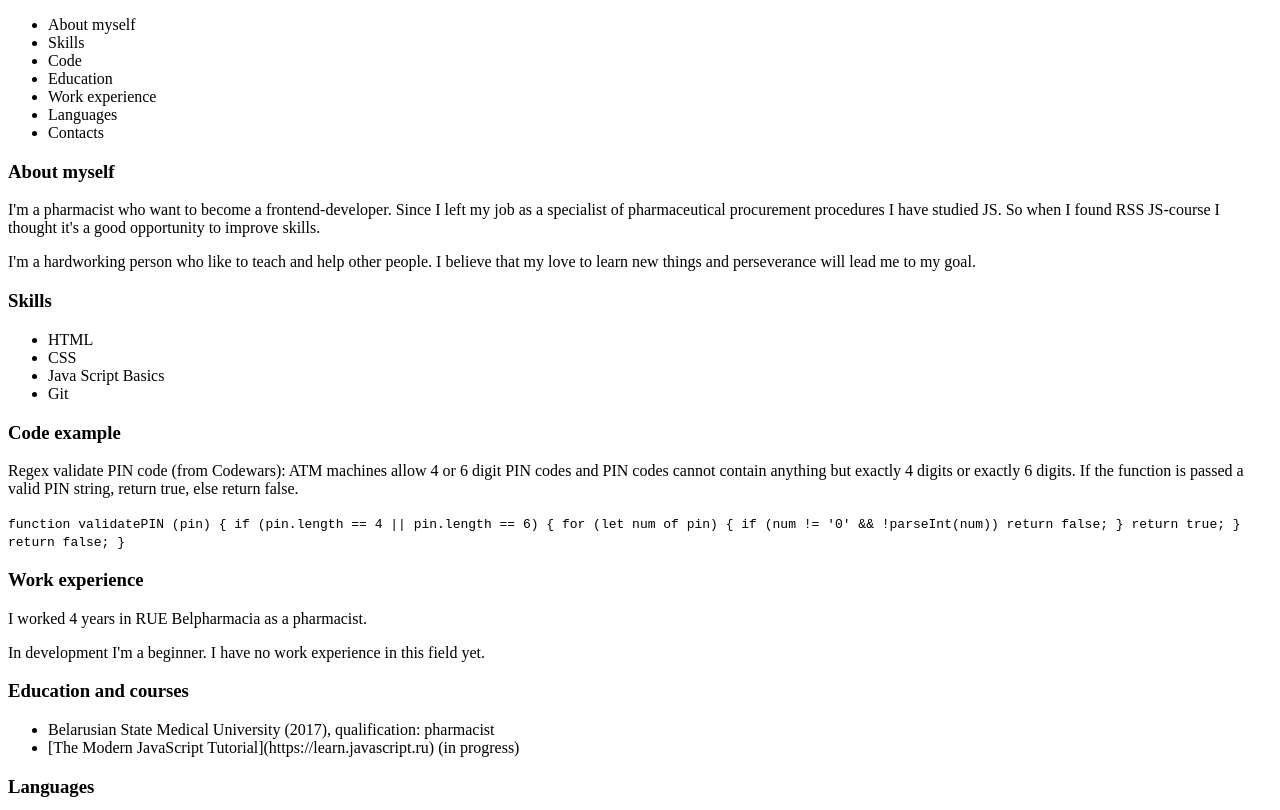
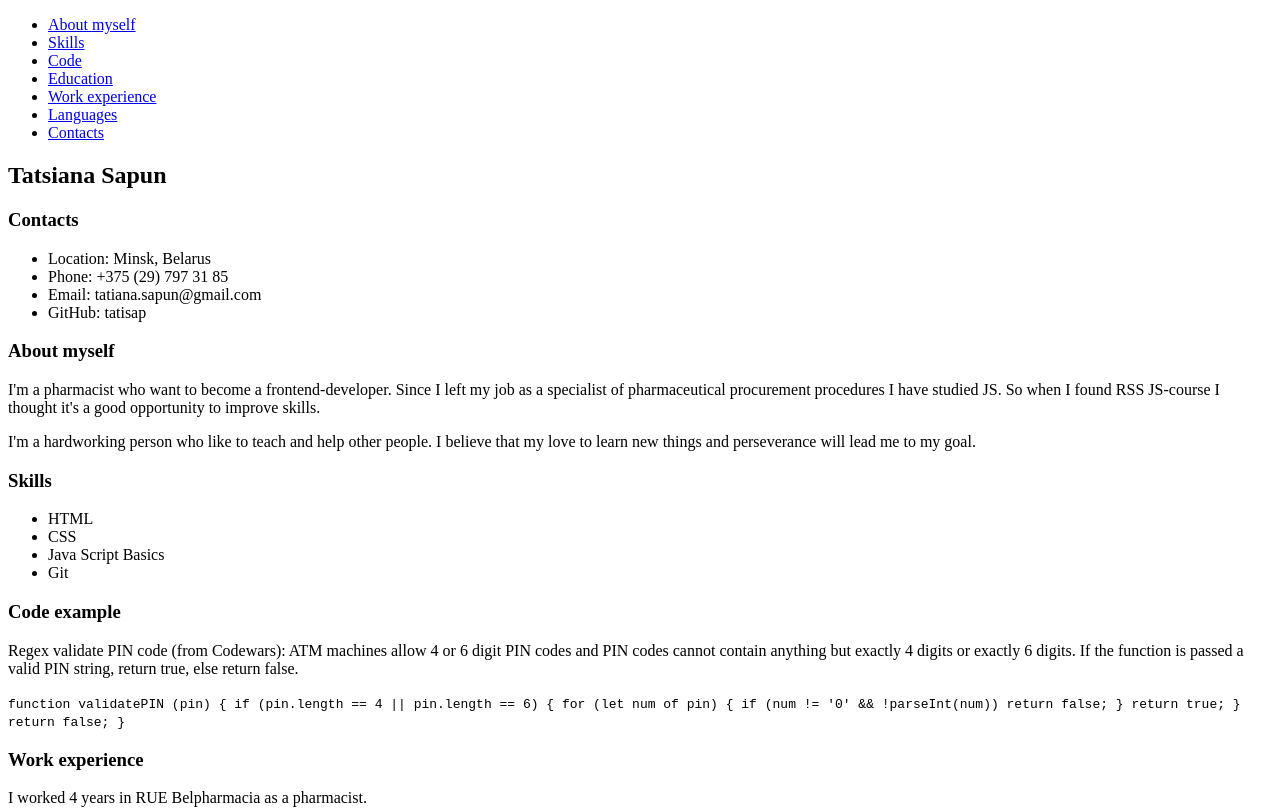
Before and after one commit to tatisap/rsschool-cv, a plain HTML site: page index.html in a window 1280 px wide. Shown: the top 810 px of the page. Drawn offline with Linux system fonts and the light colour scheme.

Commit message:
feat: add profile and contacts sections, add nav links and class names

```diff
--- a/index.html
+++ b/index.html
@@ -1,28 +1,44 @@
 <!DOCTYPE html>
 <html lang="en">
 <head>
-    <meta charset="UTF-8">
-    <meta http-equiv="X-UA-Compatible" content="IE=edge">
+    <meta charset="utf-8">
+    <meta http-equiv="x-ua-compatible" content="ie=edge">
     <meta name="viewport" content="width=device-width, initial-scale=1.0">
     <title>CV</title>
     <link rel="stylesheet" href="style.css">
 </head>
 <body>
     <header>
+        <div class="header-container">
             <nav>
                 <ul>
-                <li>About myself</li>
-                <li>Skills</li>
-                <li>Code</li>
-                <li>Education</li>
-                <li>Work experience</li>
-                <li>Languages</li>
-                <li>Contacts</li>
+                    <li><a href="#summary">About myself</a></li>
+                    <li><a href="#skills">Skills</a></li>
+                    <li><a href="#code">Code</a></li>
+                    <li><a href="#education">Education</a></li>
+                    <li><a href="#work">Work experience</a></li>
+                    <li><a href="#languages">Languages</a></li>
+                    <li><a href="#contacts">Contacts</a></li>
                 </ul>
             </nav>
+        </div>
     </header>
     <main>
-        <section>
+        <div class="main-container">
+            <section class="section" id="profile">
+                <h1>Tatsiana Sapun</h1>
+
+            </section>
+            <section class="section" id="contacts">
+                <h3>Contacts</h3>
+                <ul>
+                    <li>Location: Minsk, Belarus</li>
+                    <li>Phone: +375 (29) 797 31 85</li>
+                    <li>Email: tatiana.sapun@gmail.com</li>
+                    <li>GitHub: tatisap</li>
+                </ul>
+            </section>
+            <section class="section" id="summary">
                 <h3>About myself</h3>
                 <p>I'm a pharmacist who want to become a frontend-developer. Since I left my job as a
                 specialist of pharmaceutical procurement procedures I have studied JS. So when I found
@@ -30,7 +46,7 @@
                 <p>I'm a hardworking person who like to teach and help other people. I believe that my
                 love to learn new things and perseverance will lead me to my goal.</p>
             </section>
-        <section>
+            <section class="section" id="skills">
                 <h3>Skills</h3>
                 <ul>
                     <li>HTML</li>
@@ -39,7 +55,7 @@
                     <li>Git</li>
                 </ul>
             </section>
-        <section>
+            <section class="section" id="code">
                 <h3>Code example</h3>
                 <p>Regex validate PIN code (from Codewars): ATM machines allow 4 or 6 digit PIN codes
                 and PIN codes cannot contain anything but exactly 4 digits or exactly 6 digits. If the
@@ -56,19 +72,19 @@
                     }
                 </code>
             </section>
-        <section>
+            <section class="section" id="work">
                 <h3>Work experience</h3>
                 <p>I worked 4 years in RUE Belpharmacia as a pharmacist.</p>
                 <p>In development I'm a beginner. I have no work experience in this field yet.</p>
             </section>
-        <section>
+            <section class="section" id="education">
                 <h3>Education and courses</h3>
                 <ul>
                     <li>Belarusian State Medical University (2017), qualification: pharmacist</li>
                     <li>[The Modern JavaScript Tutorial](https://learn.javascript.ru) (in progress)</li>
                 </ul>
             </section>
-        <section>
+            <section class="section" id="languages">
                 <h3>Languages</h3>
                 <ul>
                     <li>English (A2)</li>
@@ -76,9 +92,12 @@
                     <li>Belarusian (native speaker)</li>
                 </ul>
             </section>
+        </div>
     </main>
     <footer>
+        <div class="footer-container">
 
+        </div>
     </footer>
 </body>
 </html>
```
Lines whose indentation alone changed are shown as unchanged.
